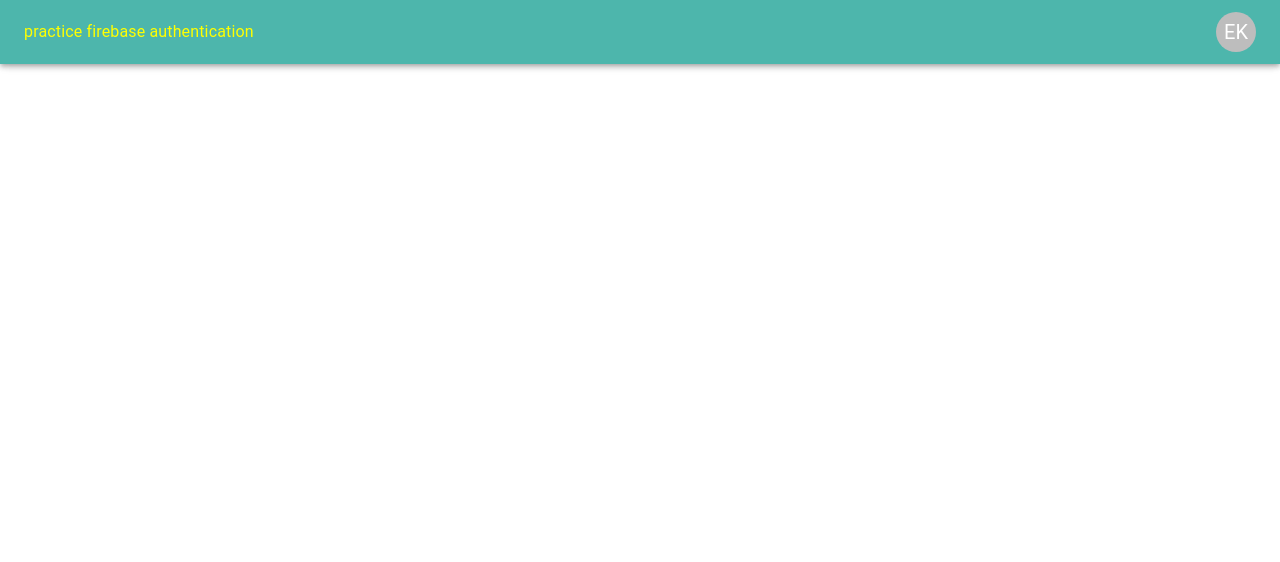
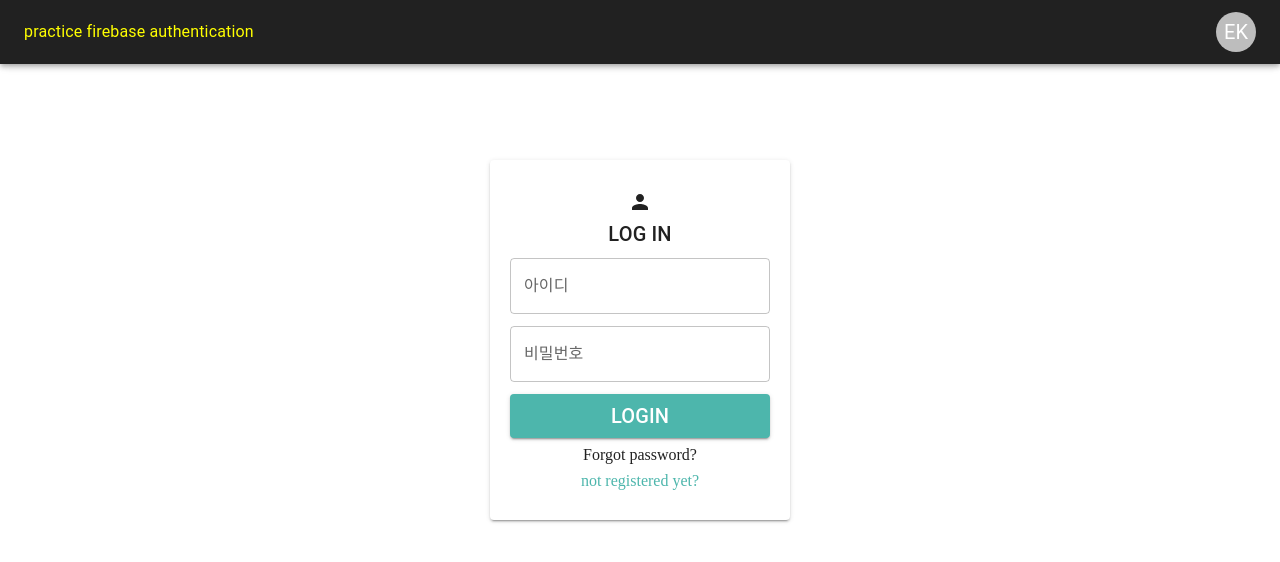
Before and after one commit to esther615kim/React-firebase-Auth, a React (Create React App) app: page / in a window 1280 px wide. Shown: the top 562 px of the page. Built offline with nearby package versions, Linux system fonts and the light colour scheme.

Commit message:
delete node_modules from github repo

```diff
--- a/package.json
+++ b/package.json
@@ -10,6 +10,7 @@
     "@material-ui/core": "4.12.3",
     "@material-ui/icons": "4.11.2",
     "@material-ui/styles": "4.11.4",
+    "@mui/icons-material": "^5.0.4",
     "@mui/material": "^5.0.4",
     "@mui/styles": "^5.0.1",
     "@mui/system": "^5.0.4",
--- a/src/App.js
+++ b/src/App.js
@@ -1,4 +1,4 @@
-
+import React from 'react';
 import {
   Container,
   Card,
@@ -12,13 +12,14 @@ import {
   Toolbar,
 } from "@mui/material";
 import { styled } from '@mui/system';
+import Login from './components/Login';
 
 export default function App() {
 
   return (
     <Container>
-      <AppBar>
-        <ToolBar>
+      <AppBar position="fixed">
+        <ToolBar >
           <LogoLong >
             firebase Auth
           </LogoLong>
@@ -28,14 +29,16 @@ export default function App() {
           <Avatar>EK</Avatar>
         </ToolBar>
       </AppBar>
-      <Paper></Paper>
+      {/* 로그인 토큰이 있어? 없으면 사인인으로 :  */}
+      <Login />
     </Container >
   );
 }
 
 const ToolBar = styled(Toolbar)({
   display: "flex",
-  color: "#212121",
+  color: "#fff",
+  background: "#212121",
   justifyContent: "space-between",
   alignItems: "center"
 })
--- /dev/null
+++ b/src/components/Login.js
@@ -0,0 +1,52 @@
+import React from 'react';
+import {
+    Container,
+    Card,
+    Grid,
+    Paper,
+    Typography,
+    Button,
+    TextField,
+    Link
+} from "@mui/material";
+import { styled } from '@mui/system';
+import PersonIcon from '@mui/icons-material/Person';
+
+function Login() {
+    return (
+        <Container sx={{ display: "flex", mt: 20, justifyContent: "center", }}>
+            <LoginPaper elevation={2}>
+                {/* 엘리베이션 박스뒤에 음영강도 */}
+                <div>
+                    <PersonIcon />
+                </div>
+                <Typography variant="h6">LOG IN</Typography>
+                <TextField margin="dense" label="아이디" placeholder="your id" />
+                <TextField margin="dense" label="비밀번호" placeholder="your password" />
+                <Button variant="contained" sx={{ mt: 1, color: "#fff" }}>
+                    <Typography variant="h6">Login</Typography>
+                </Button>
+                <Link underline="hover" href="./Signup.js" color="primary.dark" mt={1}>
+                    Forgot password?
+                </Link>
+                <Link underline="hover"
+                    href="./Signup.js" mt={1}>not registered yet?</Link>
+            </LoginPaper>
+
+        </Container >
+    )
+}
+
+export default Login;
+
+
+const LoginPaper = styled(Paper)({
+    padding: 20,
+    width: 260,
+    height: 320,
+    display: "flex",
+    justifyContent: "center",
+    flexDirection: "column",
+    textAlign: "center"
+
+})
--- a/src/theme.js
+++ b/src/theme.js
@@ -4,7 +4,8 @@ export const theme = createTheme({
   palette: {
     primary: {
       // main: teal[300]
-      main: "#4db6ac"
+      main: "#4db6ac",
+      dark: "#212121"
     },
     secondary: {
       // main: indigo[300]
```
Also changed, not shown: src/components/Signup.js (added, +52 -0 lines), src/default.js (added, +25 -0 lines), 1 other file (tests, documents, lock files or other folders).
